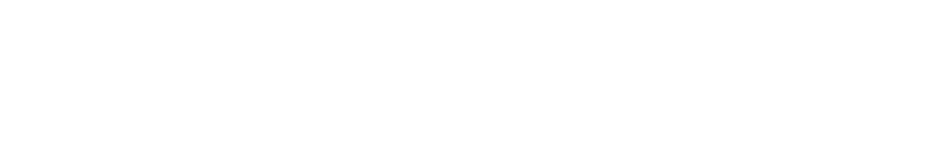
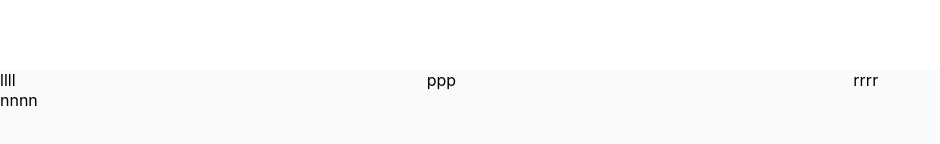
Before and after one commit to NavidRouzbeh/Snappfood, a Next.js app: page / in a window 1280 px wide. Shown: the part 430-574 px from the top of the page, without its empty margins (0-940 px from the left). Built offline with nearby package versions, Linux system fonts and the light colour scheme.

Commit message:
create footer desktop

```diff
--- /dev/null
+++ b/Component/Layout/Footer/FooterDesktop.tsx
@@ -0,0 +1,16 @@
+import { Grid } from "@mui/material";
+
+const FooterDesktop = () => {
+    return (
+        <Grid bgcolor={'rgb(249, 250, 251)'} width={'100%'} height={300} position={'absolute'} bottom={0}>
+            <Grid container display={'flex'}  >
+                <Grid item md={4} xs={6} >llll</Grid>
+                <Grid item md={4} xs={6}>ppp</Grid>
+                <Grid item md={4} xs={6}>rrrr</Grid>
+                <Grid item md={4} xs={6}>nnnn</Grid>
+            </Grid>
+        </Grid>
+      );
+}
+
+export default FooterDesktop;
--- a/pages/index.tsx
+++ b/pages/index.tsx
@@ -2,13 +2,13 @@ import { Button } from '@mui/material'
 import Grid  from '@mui/material/Grid'
 import Head from 'next/head'
 import Image from 'next/image'
+import Footer from '../Component/Layout/Footer/Footer'
+import FooterDesktop from '../Component/Layout/Footer/FooterDesktop'
 import styles from '../styles/Home.module.css'
 
 export default function Home() {
   return (
-     <Grid>
-
-     </Grid>
+  <FooterDesktop/>
 
   )
 }
```
Also changed, not shown: Component/Layout/Footer/Footer.tsx (renamed from Component/Layout/Footer.tsx).
